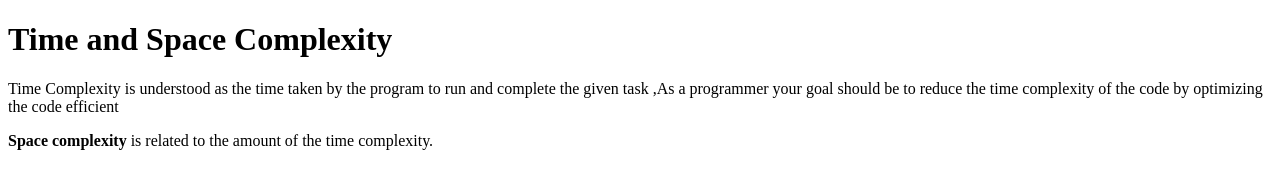
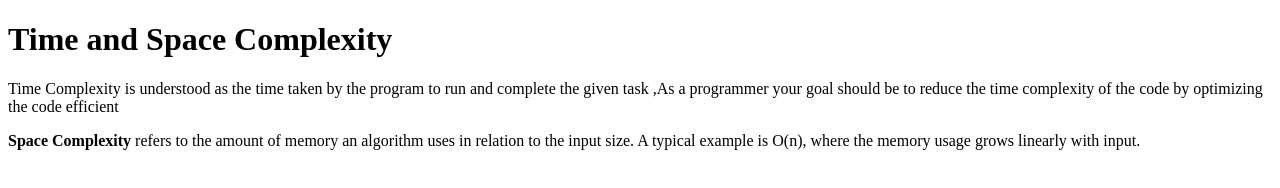
Before and after one commit to acciojob/time-and-space-complexity-Vaishnavi262001, a website: page main.html in a window 1280 px wide. Drawn offline with Linux system fonts and the light colour scheme.

Commit message:
created a submission

```diff
--- a/main.html
+++ b/main.html
@@ -10,7 +10,11 @@
 	<!-- the entire body must be written by student -->
 	<h1> Time and Space Complexity</h1>
 	<p> Time Complexity is understood as the time taken by the program to run and complete the given task ,As a programmer your goal should be to reduce the time complexity of the code by optimizing the code efficient </p>
-	<p><b>Space complexity</b> is related to the amount of the time complexity. </p>
+	<p>
+
+			<b>Space Complexity</b> refers to the amount of memory an algorithm uses in relation to the input size. A typical example is O(n), where the memory usage grows linearly with input.
+
+	</p>
     <script type="text/javascript" src="./script.js">
 </script>
 
```
